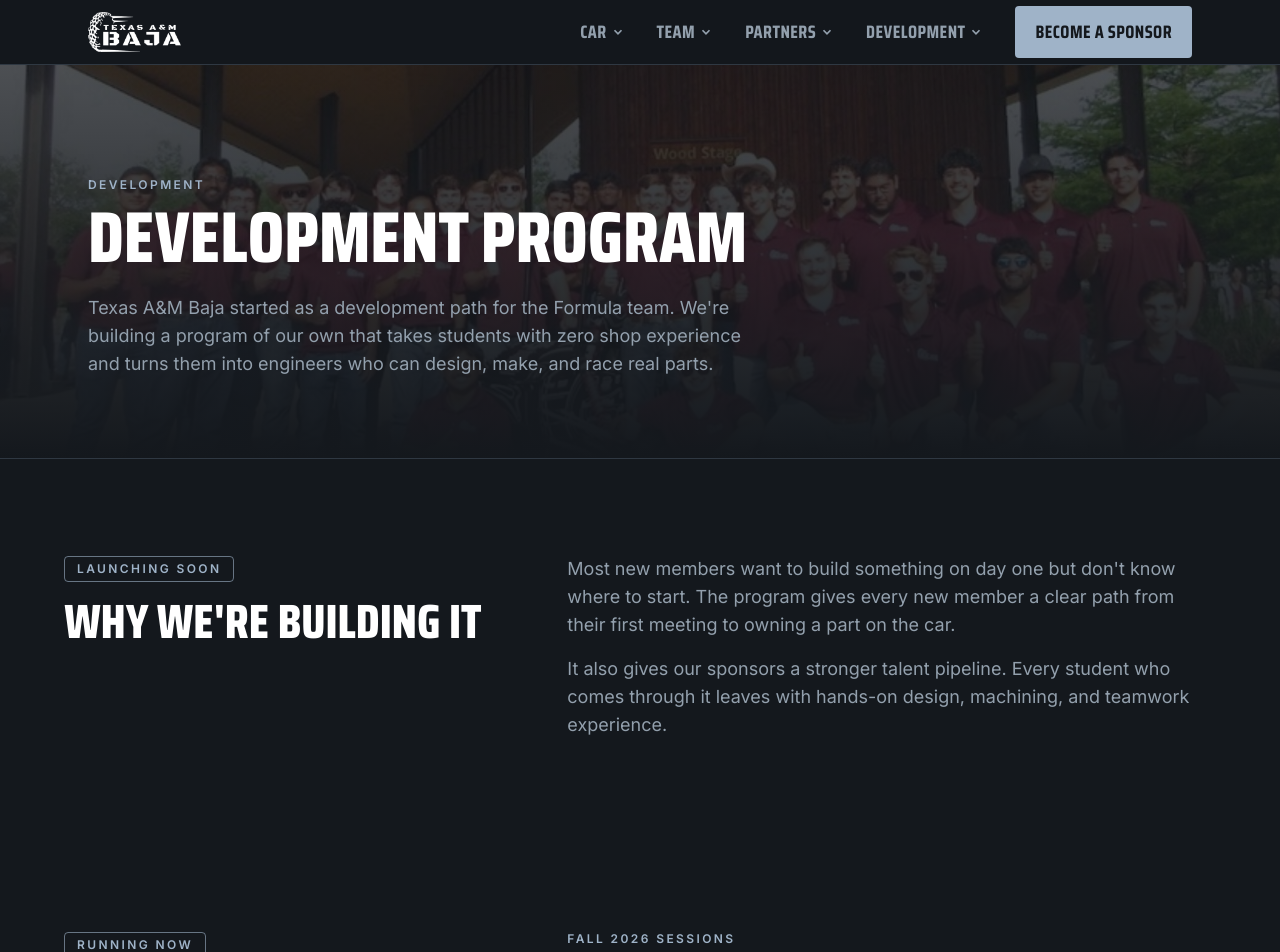
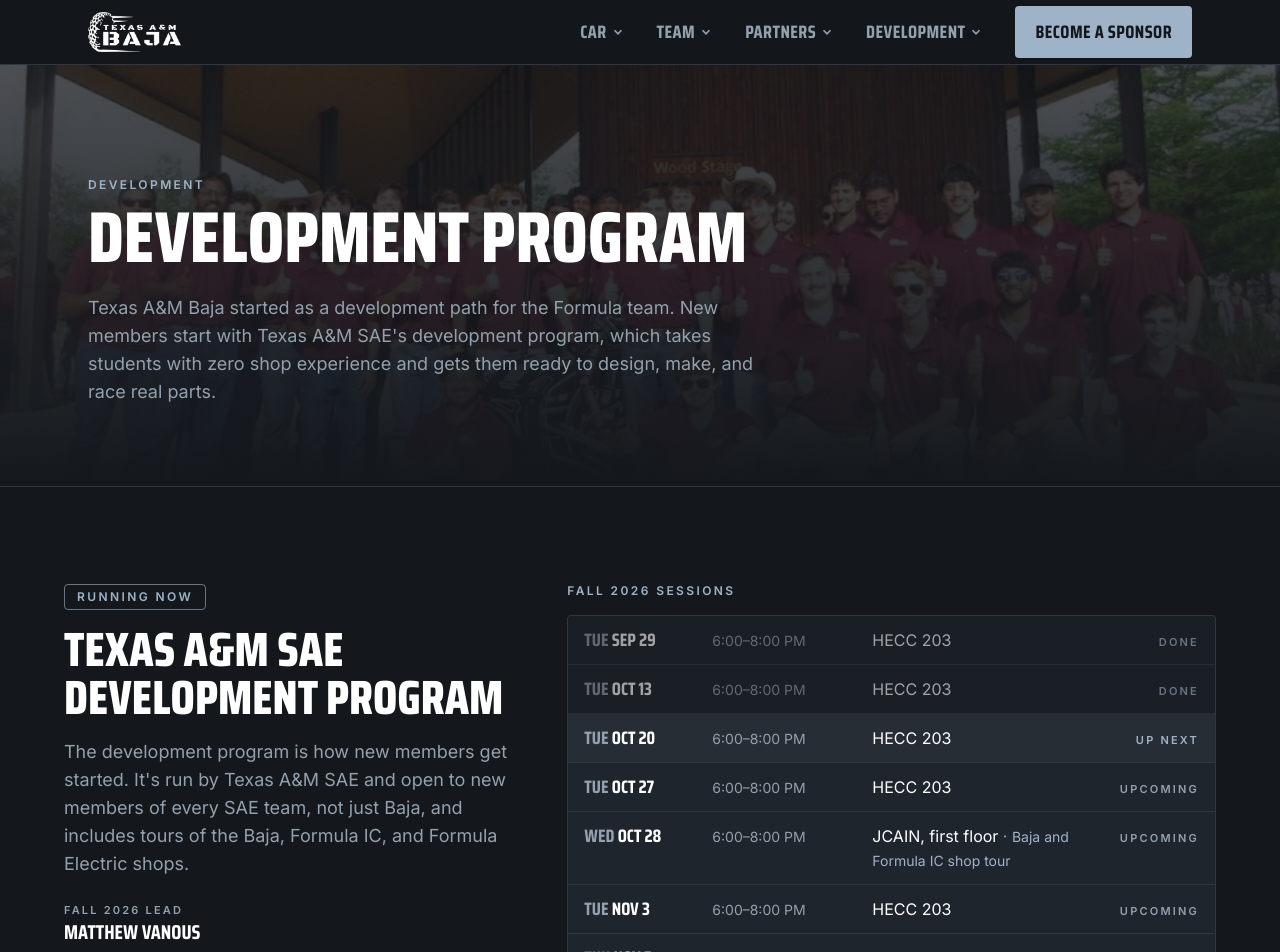
Before and after one commit to MikeDoesDev/tamubaja.com, a Next.js app: page /development in a window 1280 px wide. Shown: the top 952 px of the page. Built offline with nearby package versions, Linux system fonts and the light colour scheme.

Commit message:
Development page: SAE development program is the current program; remove launching-soon section
Co-Authored-By: Claude Opus 5.5 <noreply@anthropic.com>
Claude-Session: https://claude.ai/code/session_013CKTzAKnnxiWxUiSwBojr1

```diff
--- a/content/development.yaml
+++ b/content/development.yaml
@@ -1,11 +1,6 @@
 # Development page: our new-member development program and how to join.
-# status: shown as a badge at the top. Change it when the program launches (for example "Now enrolling").
-status: Launching soon
-intro: Texas A&M Baja started as a development path for the Formula team. We're building a program of our own that takes students with zero shop experience and turns them into engineers who can design, make, and race real parts.
-why:
-  - Most new members want to build something on day one but don't know where to start. The program gives every new member a clear path from their first meeting to owning a part on the car.
-  - It also gives our sponsors a stronger talent pipeline. Every student who comes through it leaves with hands-on design, machining, and teamwork experience.
-# The planned steps. Edit freely while the program is being designed.
+intro: Texas A&M Baja started as a development path for the Formula team. New members start with Texas A&M SAE's development program, which takes students with zero shop experience and gets them ready to design, make, and race real parts.
+# The path a new member takes, from first meeting to the car.
 phases:
   - name: Get in the shop
     description: Shop safety, hand and power tools, and the training needed to work in the Fischer Engineering Design Center.
@@ -19,7 +14,7 @@ phases:
 #   Add each session as a block (date as YYYY-MM-DD). Past sessions are marked done automatically.
 sae:
   title: Texas A&M SAE development program
-  intro: While our own program gets ready, new members can start now with Texas A&M SAE's development program. It's open to new members of every SAE team, not just Baja, and includes tours of the Baja, Formula IC, and Formula Electric shops.
+  intro: The development program is how new members get started. It's run by Texas A&M SAE and open to new members of every SAE team, not just Baja, and includes tours of the Baja, Formula IC, and Formula Electric shops.
   leads:
     - term: Fall 2026
       names:
--- a/src/app/development/page.tsx
+++ b/src/app/development/page.tsx
@@ -19,26 +19,6 @@ export default function DevelopmentPage() {
   return (
     <>
       <PageHero eyebrow="Development" title="Development program" intro={dev.intro} image={site.teamPhoto} imageAlt="Texas A&M Baja SAE team members" />
-
-      <Section>
-        <div className="grid gap-10 lg:grid-cols-[1fr_1.4fr]">
-          <div>
-            {dev.status && (
-              <p className="inline-block rounded-sm border border-accent/60 px-3 py-1 text-xs font-semibold uppercase tracking-[0.2em] text-accent">
-                {dev.status}
-              </p>
-            )}
-            <div className="mt-4">
-              <SectionHeading>Why we&apos;re building it</SectionHeading>
-            </div>
-          </div>
-          <div className="space-y-4 text-lg text-muted">
-            {dev.why.map((paragraph) => (
-              <p key={paragraph}>{paragraph}</p>
-            ))}
-          </div>
-        </div>
-      </Section>
 
       {dev.sae && (
         <Section id="sae">
--- a/src/components/SaeSchedule.tsx
+++ b/src/components/SaeSchedule.tsx
@@ -41,7 +41,15 @@ export function SaeSchedule({ sessions, builtAt }: { sessions: Session[]; builtA
           <p className="text-sm text-muted">{item.time}</p>
           <p className="col-start-2 sm:col-start-auto">
             {item.room}
-            {item.note && <span className="block text-sm text-accent sm:inline sm:before:content-['_·_']">{item.note}</span>}
+            {item.note && (
+              <>
+                <span aria-hidden="true" className="hidden text-muted sm:inline"> · </span>
+                <span className="block text-sm text-accent sm:inline">
+                  <span className="sr-only">, </span>
+                  {item.note}
+                </span>
+              </>
+            )}
           </p>
           <p
             className={`col-start-2 text-[11px] font-semibold uppercase tracking-[0.2em] sm:col-start-auto sm:text-right ${
--- a/src/lib/schemas.ts
+++ b/src/lib/schemas.ts
@@ -225,7 +225,7 @@ export const teamSchema = z.object({
 export const developmentSchema = z.object({
   status: text.optional(),
   intro: text,
-  why: z.array(text).min(1),
+  why: z.array(text).optional(),
   phases: z.array(z.object({ name: text, description: text })).min(1),
   // The Texas A&M SAE development program that runs now, shared by every SAE team.
   sae: z
```
